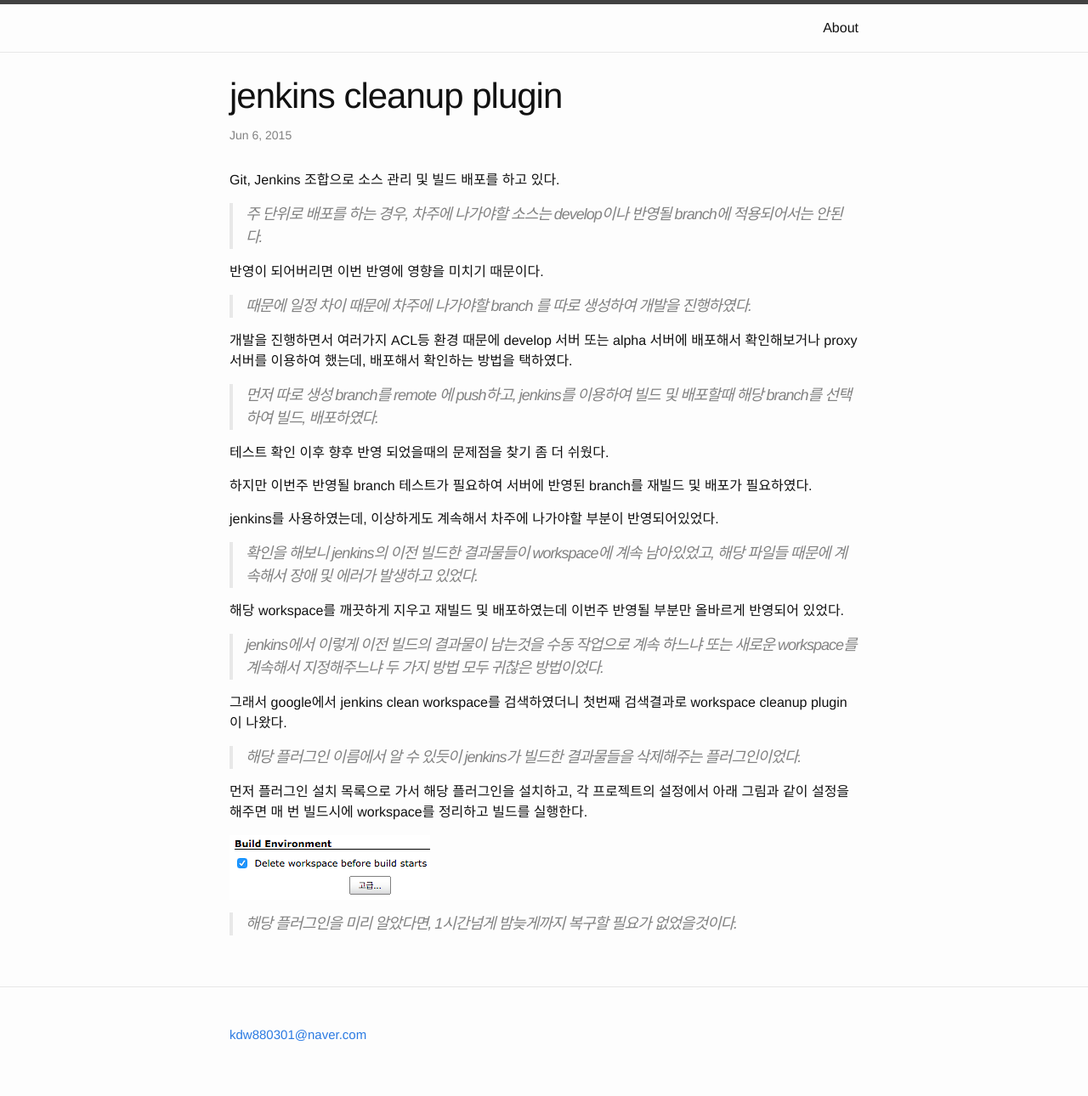
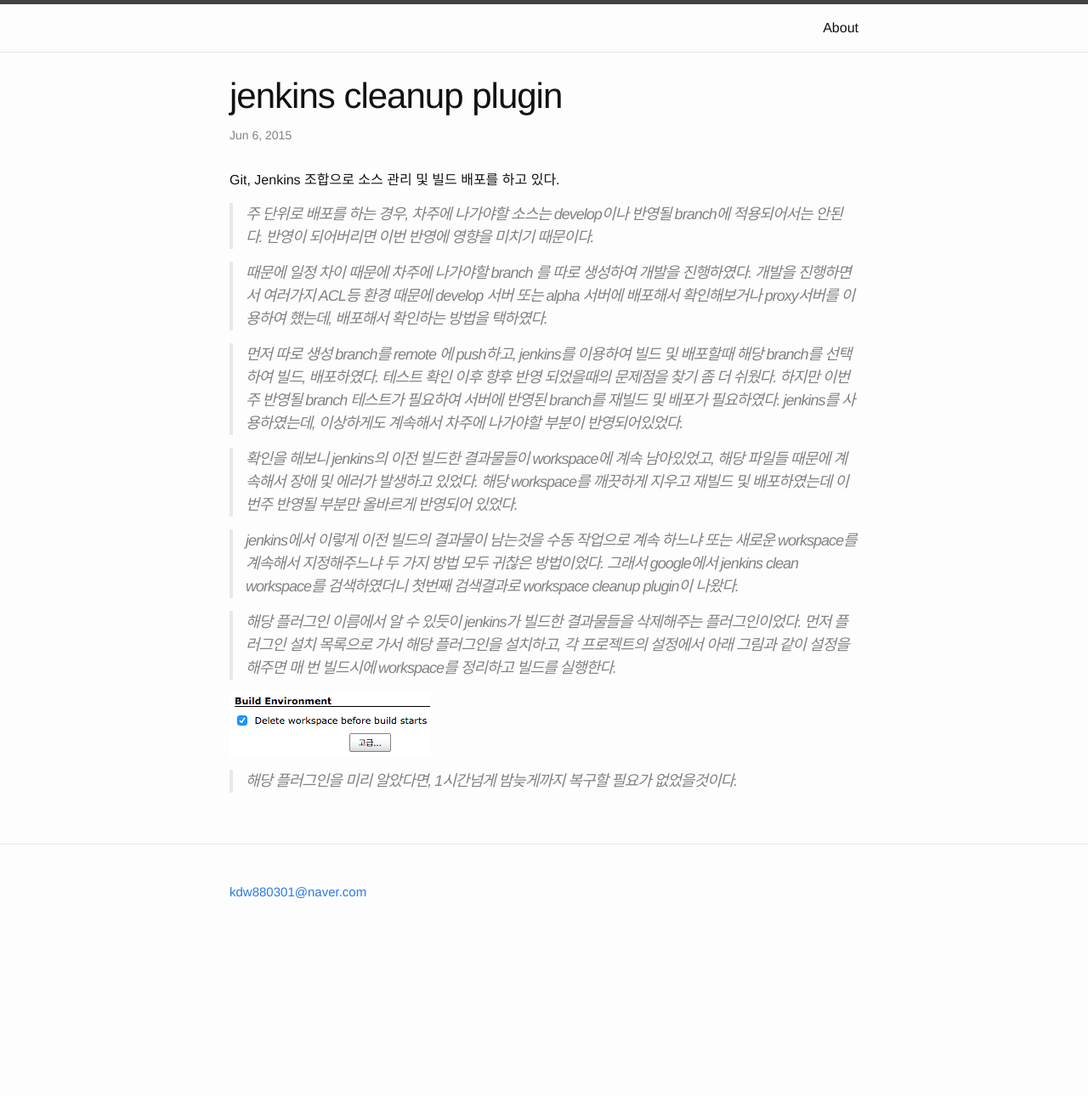
Before and after one commit to donghwi-kim/donghwi-kim.github.io, a Jekyll site: the page built from _posts/2015-06-06-jenkins cleanup plugin.markdown, in a window 1280 px wide. Shown: the whole page at 85% size. Built offline with Jekyll 4.4.1, drawn with Linux system fonts in a browser that asks for light colours; after the commit the page ends 1122 px from its top, so only the background shows below that.

Commit message:
markdown 수

```diff
--- a/_posts/2015-06-06-jenkins cleanup plugin.markdown
+++ b/_posts/2015-06-06-jenkins cleanup plugin.markdown
@@ -7,38 +7,25 @@ categories:	jekyll update
 Git, Jenkins 조합으로 소스 관리 및 빌드 배포를 하고 있다.
 
 > 주 단위로 배포를 하는 경우, 차주에 나가야할 소스는 develop이나 반영될 branch에 적용되어서는 안된다.
-
-반영이 되어버리면 이번 반영에 영향을 미치기 때문이다.
-
+> 반영이 되어버리면 이번 반영에 영향을 미치기 때문이다.
 
 > 때문에 일정 차이 때문에 차주에 나가야할 branch 를 따로 생성하여 개발을 진행하였다.
-
-개발을 진행하면서 여러가지 ACL등 환경 때문에 develop 서버 또는 alpha 서버에 배포해서 확인해보거나
-proxy서버를 이용하여 했는데, 배포해서 확인하는 방법을 택하였다.
-
+> 개발을 진행하면서 여러가지 ACL등 환경 때문에 develop 서버 또는 alpha 서버에 배포해서 확인해보거나
+> proxy서버를 이용하여 했는데, 배포해서 확인하는 방법을 택하였다.
 
 > 먼저 따로 생성 branch를 remote 에 push하고, jenkins를 이용하여 빌드 및 배포할때 해당 branch를 선택하여 빌드, 배포하였다.
-
-테스트 확인 이후 향후 반영 되었을때의 문제점을 찾기 좀 더 쉬웠다.
-
-하지만 이번주 반영될 branch 테스트가 필요하여 서버에 반영된 branch를 재빌드 및 배포가 필요하였다.
-
-jenkins를 사용하였는데, 이상하게도 계속해서 차주에 나가야할 부분이 반영되어있었다.
-
+> 테스트 확인 이후 향후 반영 되었을때의 문제점을 찾기 좀 더 쉬웠다.
+> 하지만 이번주 반영될 branch 테스트가 필요하여 서버에 반영된 branch를 재빌드 및 배포가 필요하였다.
+> jenkins를 사용하였는데, 이상하게도 계속해서 차주에 나가야할 부분이 반영되어있었다.
 
 > 확인을 해보니 jenkins의 이전 빌드한 결과물들이 workspace에 계속 남아있었고, 해당 파일들 때문에 계속해서 장애 및 에러가 발생하고 있었다.
-
-해당 workspace를 깨끗하게 지우고 재빌드 및 배포하였는데 이번주 반영될 부분만 올바르게 반영되어 있었다.
-
+> 해당 workspace를 깨끗하게 지우고 재빌드 및 배포하였는데 이번주 반영될 부분만 올바르게 반영되어 있었다.
 
 > jenkins에서 이렇게 이전 빌드의 결과물이 남는것을 수동 작업으로 계속 하느냐 또는 새로운 workspace를 계속해서 지정해주느냐 두 가지 방법 모두 귀찮은 방법이었다.
-
-그래서 google에서 jenkins clean workspace를 검색하였더니 첫번째 검색결과로 workspace cleanup plugin이 나왔다.
-
+> 그래서 google에서 jenkins clean workspace를 검색하였더니 첫번째 검색결과로 workspace cleanup plugin이 나왔다.
 
 > 해당 플러그인 이름에서 알 수 있듯이 jenkins가 빌드한 결과물들을 삭제해주는 플러그인이었다.
-
-먼저 플러그인 설치 목록으로 가서 해당 플러그인을 설치하고, 각 프로젝트의 설정에서 아래 그림과 같이 설정을 해주면 매 번 빌드시에 workspace를 정리하고 빌드를 실행한다.
+> 먼저 플러그인 설치 목록으로 가서 해당 플러그인을 설치하고, 각 프로젝트의 설정에서 아래 그림과 같이 설정을 해주면 매 번 빌드시에 workspace를 정리하고 빌드를 실행한다.
 
 ![](/img/Jenkins/workspaceCleanup.png)
 
```
